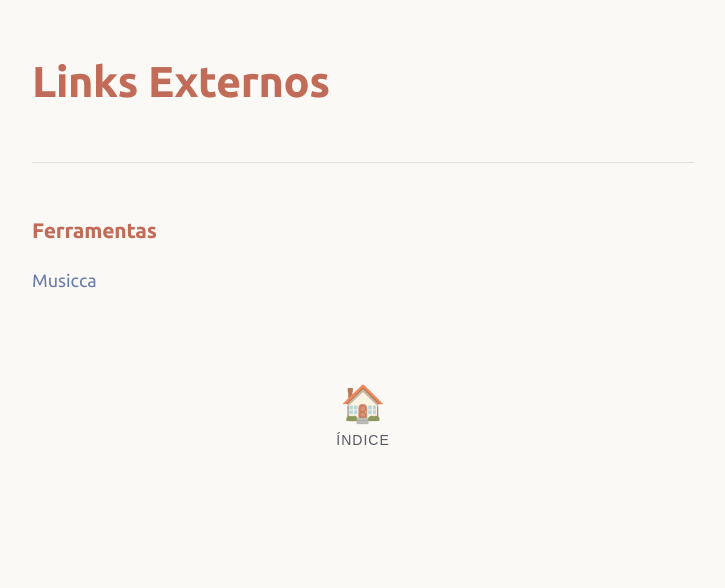
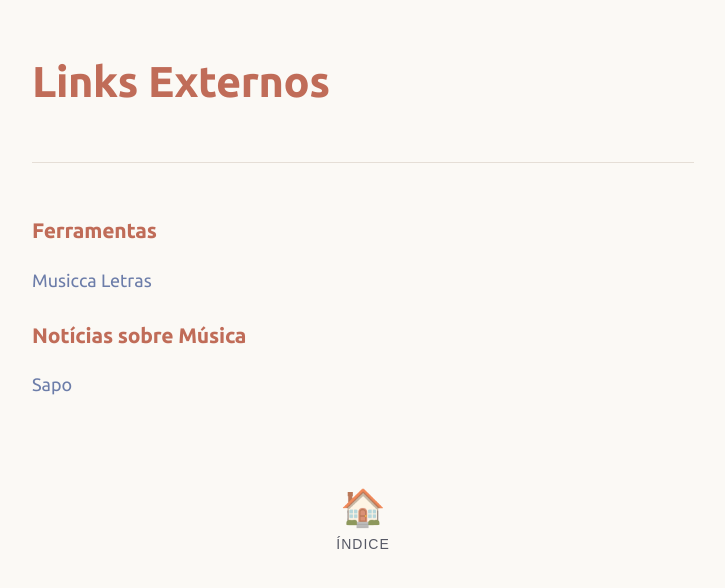
Before and after one commit to joaquim-capitao/musica, a Jekyll site: the page built from links-externos.md, in a window 1280 px wide. Shown: the top 588 px of the page, without its empty margins (277-1002 px from the left). Built offline with Jekyll 4.4.1, drawn with Linux system fonts in a browser that asks for light colours; our own code applies the rules of GitHub Pages for plain Markdown files.

Commit message:
Add music news and lyrics links to document

```diff
--- a/links-externos.md
+++ b/links-externos.md
@@ -4,3 +4,8 @@
 ### Ferramentas
 
 [Musicca](https://www.musicca.com/pt/ferramentas)
+[Letras](https://www.letras.mus.br/)
+
+
+### Notícias sobre Música
+[Sapo](https://sapo.pt/cultura-lifestyle/musica)
```
